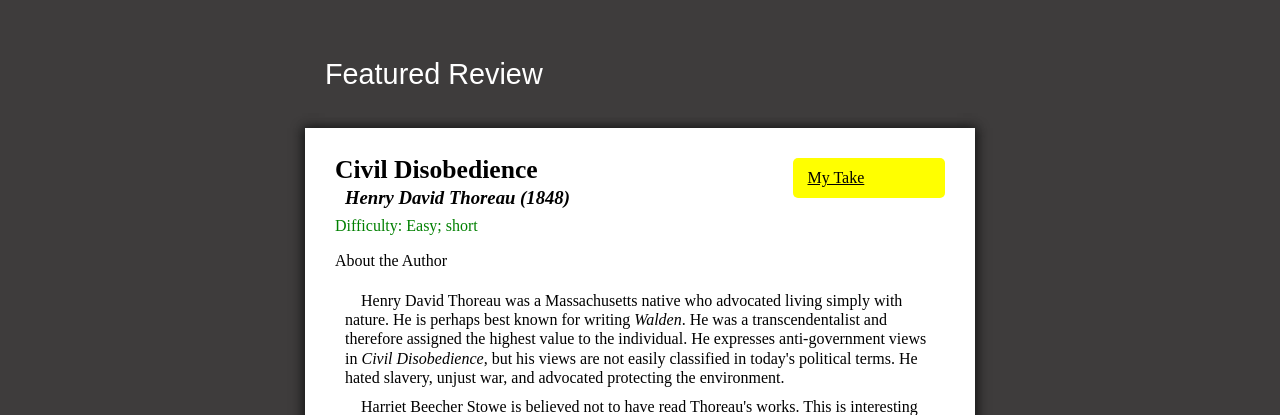
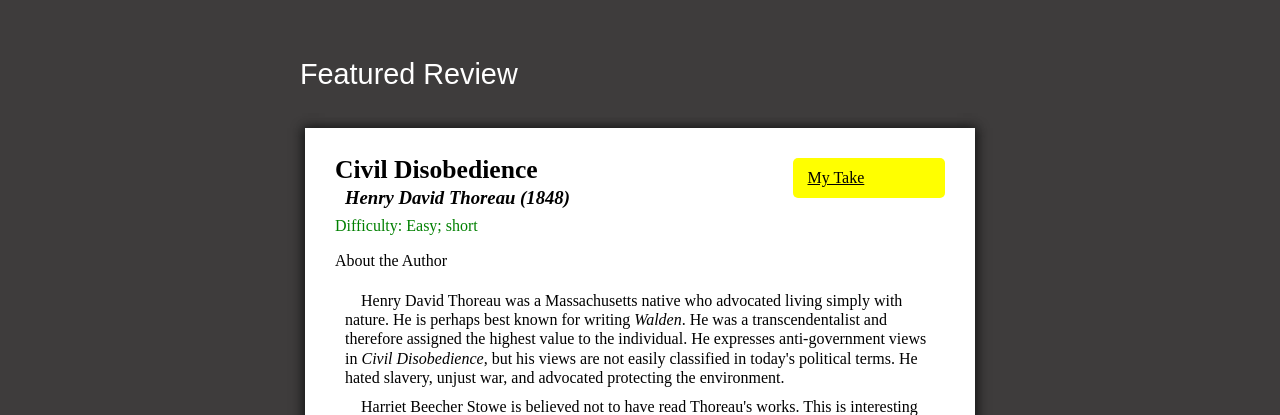
Before and after one commit to Patrick-Kendall/Patrick-Kendall.github.io, a plain HTML site: page index.html in a window 1280 px wide. Shown: the part 685-1100 px from the top of the page. Drawn offline with Linux system fonts and the light colour scheme.

Commit message:
reduce padding feature-title

```diff
--- a/css/index.css
+++ b/css/index.css
@@ -43,15 +43,13 @@
 }
 
 .feature-header {
-  padding: 30px;
+  padding: 15px;
   padding-top: 0;
-  padding-bottom: 15px;
   font-family: sans-serif;
 }
 
 .feature-title {
   color: white;
-  padding-left: 10px;
   font-size: 1.8rem;
   padding-bottom: 0;
 }
```
